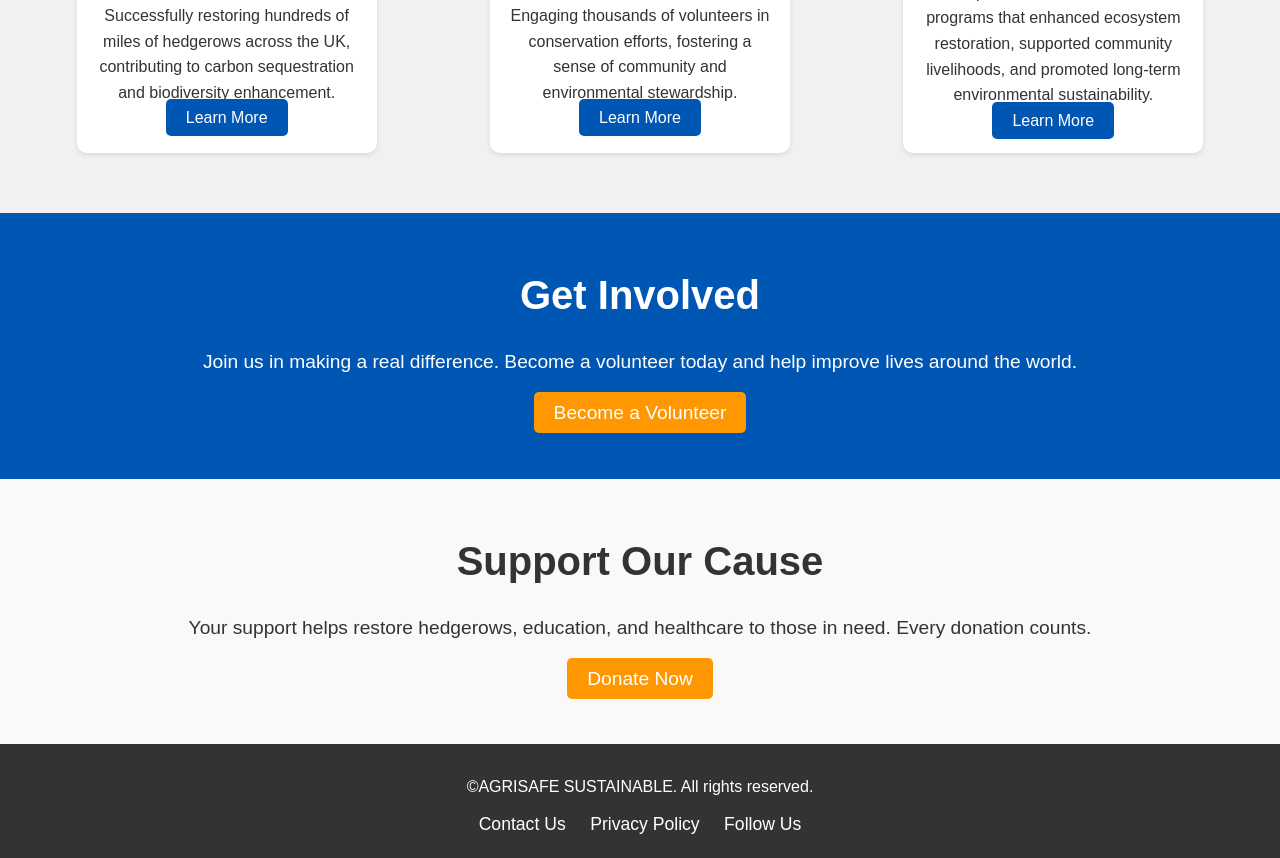
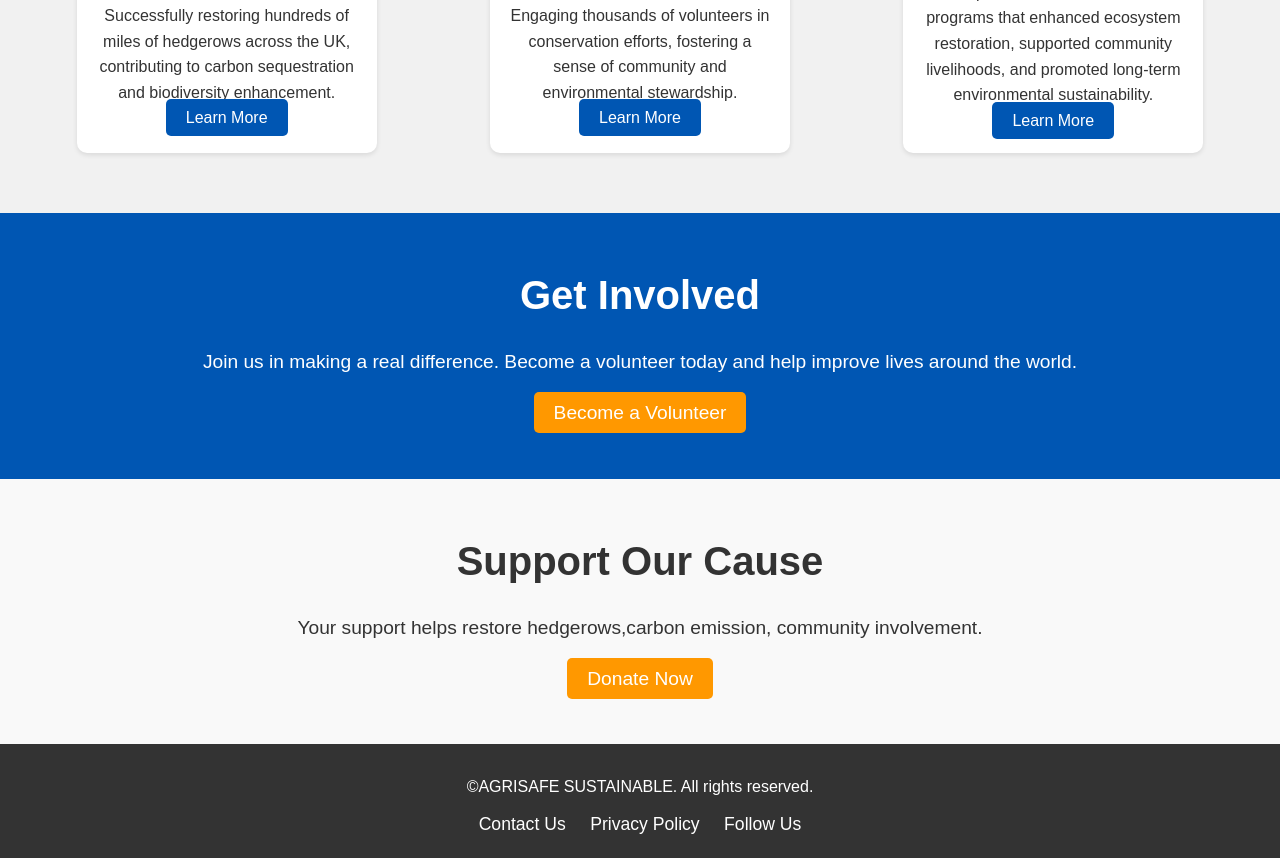
Before and after one commit to blezdplace/blezdplace.github.io, a plain HTML site: page index.html in a window 1280 px wide. Shown: the part 1720-2578 px from the top of the page. Drawn offline with Linux system fonts and the light colour scheme.

Commit message:
Update index.html

```diff
--- a/index.html
+++ b/index.html
@@ -99,7 +99,7 @@
  <!-- Donation Section -->
         <section class="donate">
             <h2>Support Our Cause</h2>
-            <p>Your support helps restore hedgerows, education, and healthcare to those in need. Every donation counts.</p>
+            <p>Your support helps restore hedgerows,carbon emission, community involvement.</p>
             <a href="#" class="btn">Donate Now</a>
         </section>
 
```
